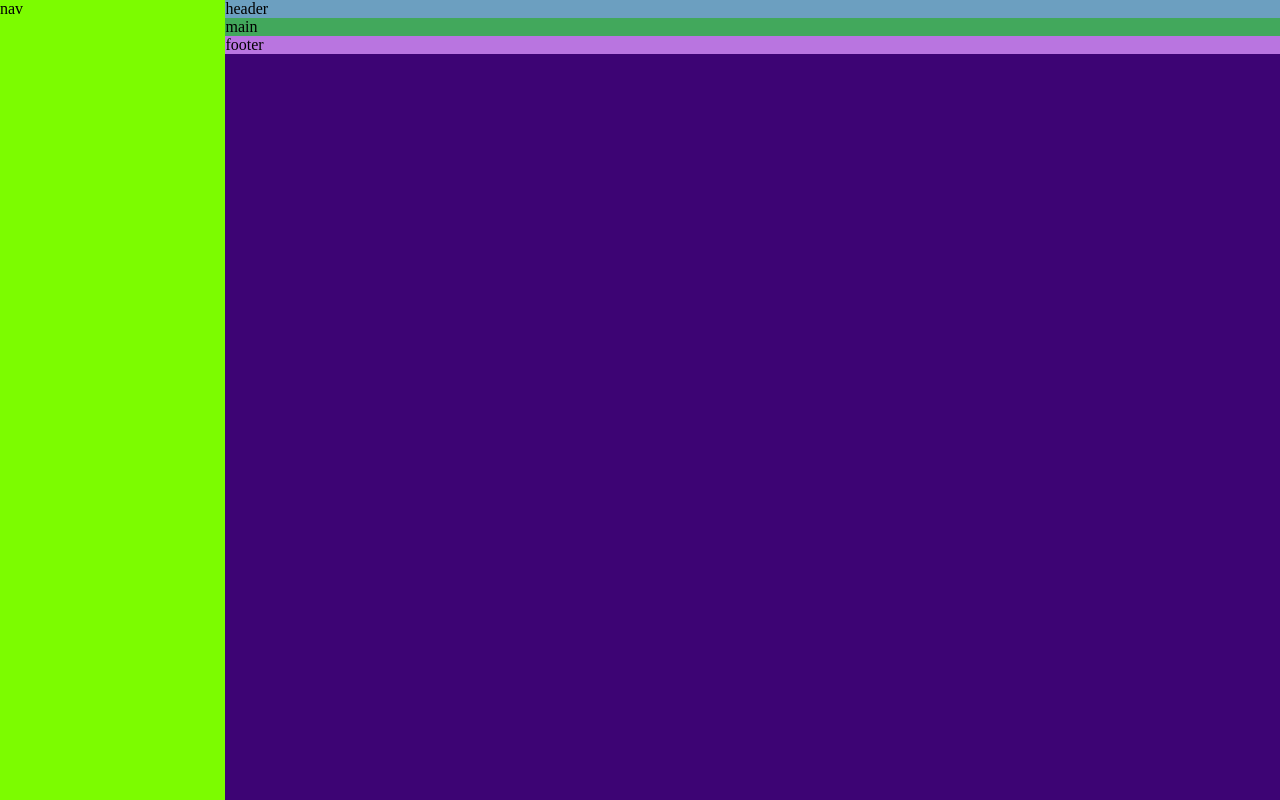
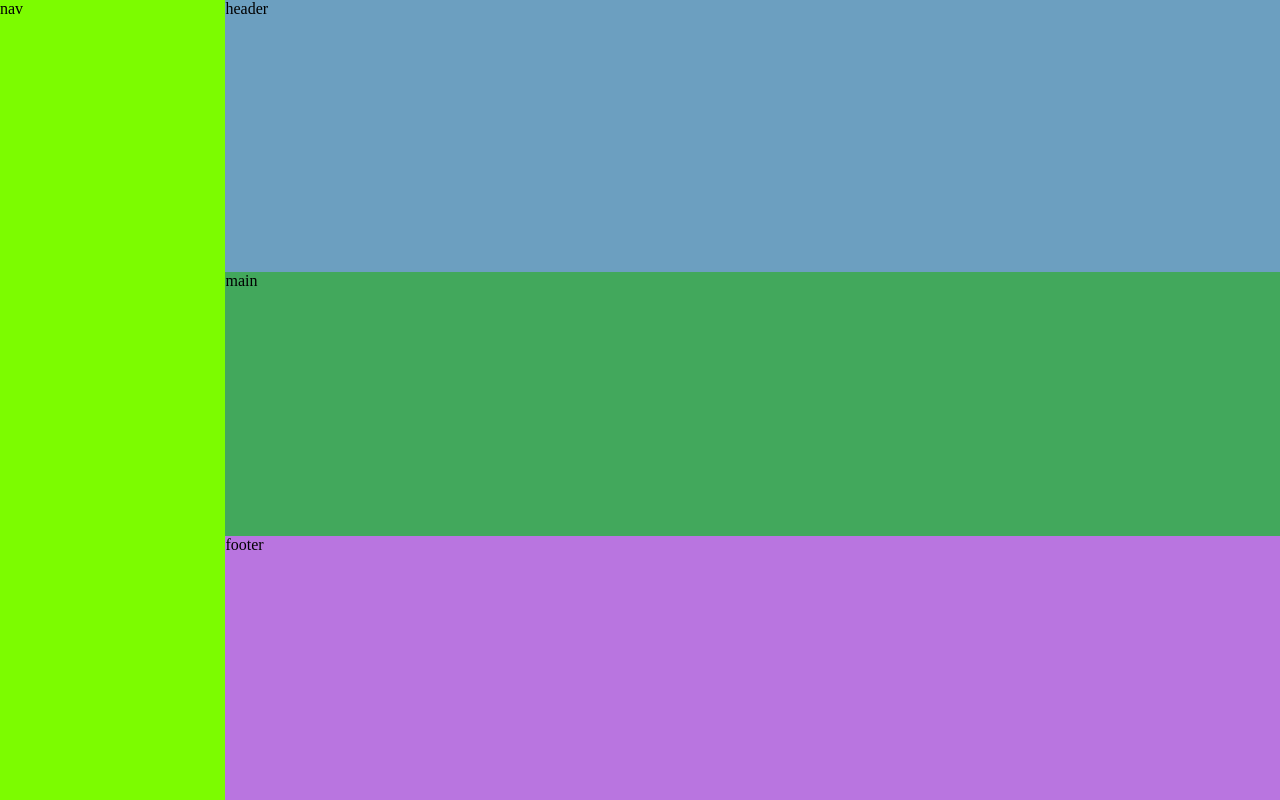
Before and after one commit to EduSan1/exercicioFlexGrid, a plain HTML site: page flex/exercicio3/index.html in a window 1280 px wide. Drawn offline with Linux system fonts and the light colour scheme.

Commit message:
3/4 e 3/4

```diff
--- a/flex/exercicio3/style.css
+++ b/flex/exercicio3/style.css
@@ -20,18 +20,21 @@ body {
 header{
 
     background-color: rgb(108, 159, 192);
+    height: 34%;
 
 }
 
 main{
 
     background-color: rgb(66, 168, 92);
+    height: 33%;
 
 }
 
 footer{
 
     background-color: rgb(185, 117, 224);
+    height: 33%;
 
 }
 
```
Also changed, not shown: 1 other file.
